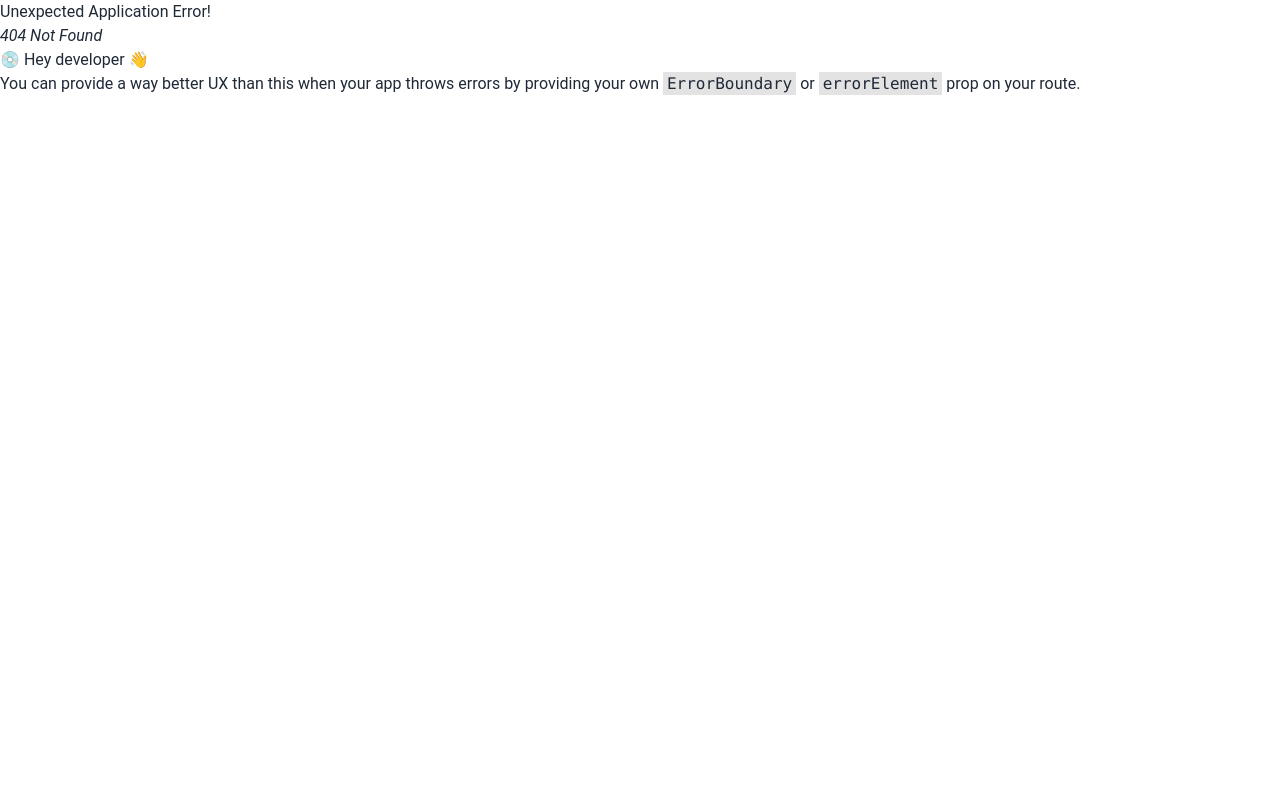
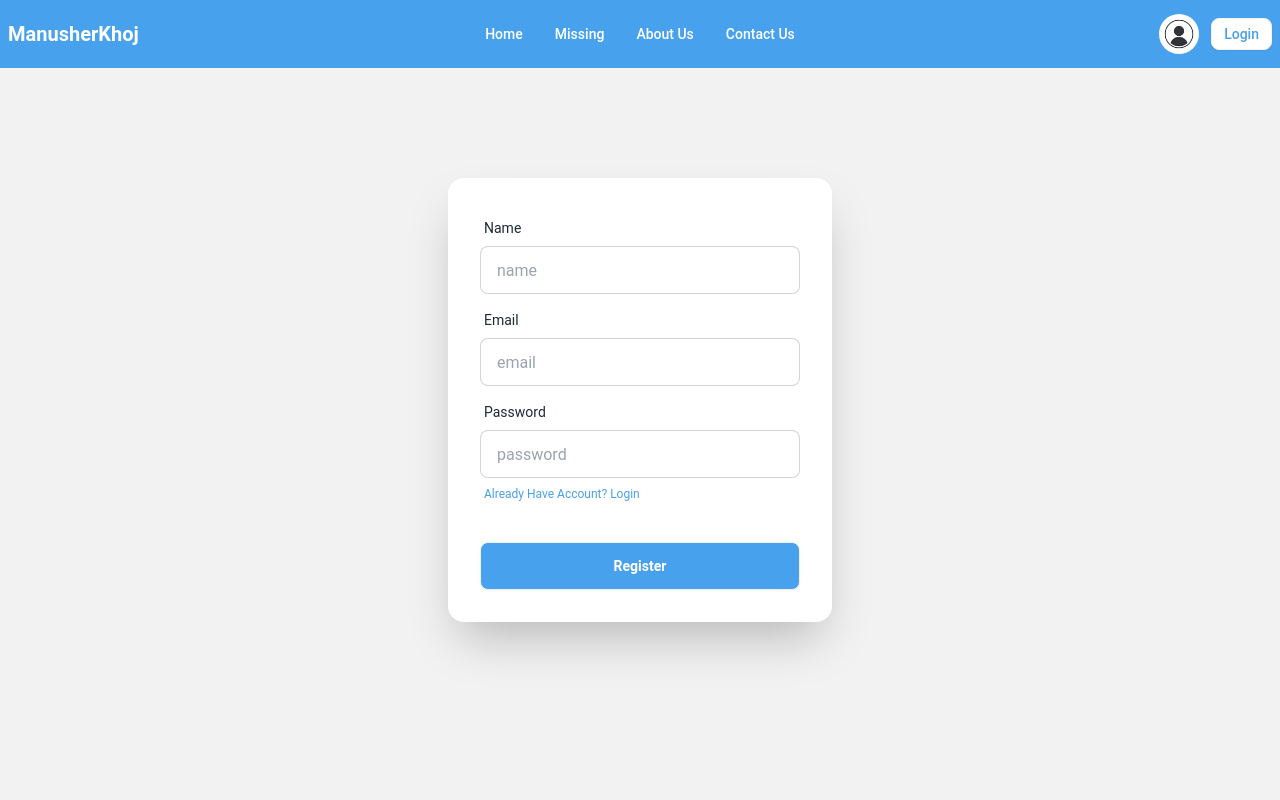
Before and after one commit to hassan-nahid/missing-person, a React (Vite) app in the folder frontend/: page /register in a window 1280 px wide. Before the commit this address had no page. Shown: the top 800 px of the page. Built offline with nearby package versions, Linux system fonts and the light colour scheme.

Commit message:
banner class change , navbar new scroll hide and show added and also git icon added

```diff
--- a/frontend/package.json
+++ b/frontend/package.json
@@ -14,6 +14,7 @@
     "react": "^18.3.1",
     "react-dom": "^18.3.1",
     "react-firebase-hooks": "^5.1.1",
+    "react-icons": "^5.4.0",
     "react-router-dom": "^7.1.1"
   },
   "devDependencies": {
--- a/frontend/src/components/home/Banner.jsx
+++ b/frontend/src/components/home/Banner.jsx
@@ -1,7 +1,7 @@
 import bannerImg from "../../assets/img/banner.png";
 const Banner = () => {
   return (
-    <div className="mb-80">
+    <div className="mt-16">
       <img className="w-full" src={bannerImg} alt="Banner" />
     </div>
   );
--- a/frontend/src/components/shared/Navbar.jsx
+++ b/frontend/src/components/shared/Navbar.jsx
@@ -1,56 +1,85 @@
-import { Link } from "react-router-dom"
-import userPhoto from "../../assets/img/user.jpg"
+import { Link } from "react-router-dom";
+import { useEffect, useState } from "react";
+import userPhoto from "../../assets/img/user.jpg";
+import { HiBars3 } from "react-icons/hi2";
+
 
 const Navbar = () => {
+  const [isVisible, setIsVisible] = useState(true);
+  const [prevScrollY, setPrevScrollY] = useState(0);
 
-  const navlinks = [
+  useEffect(() => {
+    const handleScroll = () => {
+      const currentScrollY = window.scrollY;
+      if (currentScrollY > prevScrollY && currentScrollY > 50) {
+        setIsVisible(false);
+      } else {
+        setIsVisible(true);
+      }
+      setPrevScrollY(currentScrollY);
+    };
+
+    window.addEventListener("scroll", handleScroll);
+
+    return () => {
+      window.removeEventListener("scroll", handleScroll);
+    };
+  }, [prevScrollY]);
+
+  const navlinks = (
     <>
-      <li><Link className="font-medium after:text-" to={"/"}>Home</Link></li>
-      <li><Link className="font-medium after:text-" to={"/"}>Missing</Link></li>
-      <li><Link className="font-medium after:text-" to={"/"}>About Us</Link></li>
-      <li><Link className="font-medium after:text-" to={"/"}>Contact Us</Link></li>
+      <li>
+        <Link className="font-medium" to={"/"}>Home</Link>
+      </li>
+      <li>
+        <Link className="font-medium" to={"/"}>Missing</Link>
+      </li>
+      <li>
+        <Link className="font-medium" to={"/"}>About Us</Link>
+      </li>
+      <li>
+        <Link className="font-medium" to={"/"}>Contact Us</Link>
+      </li>
     </>
-  ]
+  );
 
   return (
-    <div>
-      <div className="navbar bg-[#48A1EC] text-black lg:text-[#fff]">
+    <div
+      className={`fixed top-0 left-0 w-full transition-transform duration-300 ${
+        isVisible ? "translate-y-0" : "-translate-y-full"
+      }`}
+    >
+      <div className="navbar bg-[#48A1EC]">
         <div className="navbar-start">
           <div className="dropdown">
             <div tabIndex={0} role="button" className="btn btn-ghost lg:hidden">
-              <svg
-                xmlns="http://www.w3.org/2000/svg"
-                className="h-5 w-5"
-                fill="none"
-                viewBox="0 0 24 24"
-                stroke="currentColor">
-                <path
-                  strokeLinecap="round"
-                  strokeLinejoin="round"
-                  strokeWidth="2"
-                  d="M4 6h16M4 12h8m-8 6h16" />
-              </svg>
+             <HiBars3 className="text-2xl text-white"/>
+
             </div>
             <ul
               tabIndex={0}
-              className="menu menu-sm dropdown-content bg-base-100 rounded-box z-[1] mt-3 w-52 p-2 shadow">
+              className="text-[#48A1EC] lg:text-[#fff] menu menu-sm dropdown-content bg-base-100 rounded-box z-[1] mt-3 w-52 p-2 shadow"
+            >
               {navlinks}
             </ul>
           </div>
-          <a className="btn btn-ghost text-xl font-semibold text-[#fff]">ManusherKhoj</a>
+          <a className="text-xl font-semibold text-[#fff]">ManusherKhoj</a>
         </div>
         <div className="navbar-center hidden lg:flex">
-          <ul className="menu menu-horizontal px-1">
-            {navlinks}
-          </ul>
+          <ul className="menu menu-horizontal px-1 text-[#48A1EC] lg:text-[#fff]">{navlinks}</ul>
         </div>
         <div className="navbar-end">
           <img className="rounded-full w-10 h-10 mr-3" src={userPhoto} alt="" />
-          <a className="btn btn-sm bg-white text-[#48A1EC]  font-medium">Login</a>
+          <Link
+            to={"/login"}
+            className="btn btn-sm bg-white text-[#48A1EC] font-medium"
+          >
+            Login
+          </Link>
         </div>
       </div>
     </div>
-  )
-}
+  );
+};
 
-export default Navbar
+export default Navbar;
--- a/frontend/src/index.css
+++ b/frontend/src/index.css
@@ -10,7 +10,12 @@
 
 @layer components {
   .btn-color {
-    background-color: bisque;
-
+    background-color: #48A1EC;
+  }
+  .blue-bg{
+    background-color: #48A1EC;
+  }
+  .blue-text{
+    color: #48A1EC;
   }
 }
--- a/frontend/src/pages/Home.jsx
+++ b/frontend/src/pages/Home.jsx
@@ -2,7 +2,7 @@ import Banner from "../components/home/Banner";
 
 const Home = () => {
   return (
-    <div className="">
+    <div className="max-w-[1440px] mx-auto">
       <Banner />
       <button className="btn bg-[#0AC26D] hover:bg-[#0AC26D] text-[#fff]">
         I am hacker
--- /dev/null
+++ b/frontend/src/pages/Login.jsx
@@ -0,0 +1,37 @@
+import { Link } from "react-router-dom"
+
+const Login = () => {
+    return (
+        <div>
+            <div className="hero bg-base-200 min-h-screen">
+                <div className="hero-content flex-col lg:flex-row-reverse w-full">
+
+                    <div className="card bg-base-100 w-full max-w-sm shrink-0 shadow-2xl ">
+                        <form className="card-body">
+                            <div className="form-control">
+                                <label className="label">
+                                    <span className="label-text">Email</span>
+                                </label>
+                                <input type="email" placeholder="email" className="input input-bordered" required />
+                            </div>
+                            <div className="form-control">
+                                <label className="label">
+                                    <span className="label-text">Password</span>
+                                </label>
+                                <input type="password" placeholder="password" className="input input-bordered" required />
+                                <label className="label">
+                                    <Link  to={"/register"} className="label-text-alt link link-hover text-[#48A1EC]">Don&apos;t Have Account? <span className="">Register</span></Link>
+                                </label>
+                            </div>
+                            <div className="form-control mt-6">
+                                <button className="btn btn-color hover:btn-color text-white">Login</button>
+                            </div>
+                        </form>
+                    </div>
+                </div>
+            </div>
+        </div>
+    )
+}
+
+export default Login
--- /dev/null
+++ b/frontend/src/pages/Register.jsx
@@ -0,0 +1,43 @@
+import { Link } from "react-router-dom"
+
+const Register = () => {
+    return (
+        <div>
+            <div className="hero bg-base-200 min-h-screen">
+                <div className="hero-content flex-col lg:flex-row-reverse w-full">
+
+                    <div className="card bg-base-100 w-full max-w-sm shrink-0 shadow-2xl ">
+                        <form className="card-body">
+                            <div className="form-control">
+                                <label className="label">
+                                    <span className="label-text">Name</span>
+                                </label>
+                                <input type="text" placeholder="name" className="input input-bordered" required />
+                            </div>
+                            <div className="form-control">
+                                <label className="label">
+                                    <span className="label-text">Email</span>
+                                </label>
+                                <input type="email" placeholder="email" className="input input-bordered" required />
+                            </div>
+                            <div className="form-control">
+                                <label className="label">
+                                    <span className="label-text">Password</span>
+                                </label>
+                                <input type="password" placeholder="password" className="input input-bordered" required />
+                                <label className="label">
+                                    <Link to={"/login"} className="label-text-alt link link-hover text-[#48A1EC]">Already Have Account? <span className="">Login</span></Link>
+                                </label>
+                            </div>
+                            <div className="form-control mt-6">
+                                <button className="btn btn-color hover:btn-color text-white">Register</button>
+                            </div>
+                        </form>
+                    </div>
+                </div>
+            </div>
+        </div>
+    )
+}
+
+export default Register
```
Also changed, not shown: frontend/src/routes/routes.jsx (+11 -1 lines), 1 other file (tests, documents, lock files or other folders).
